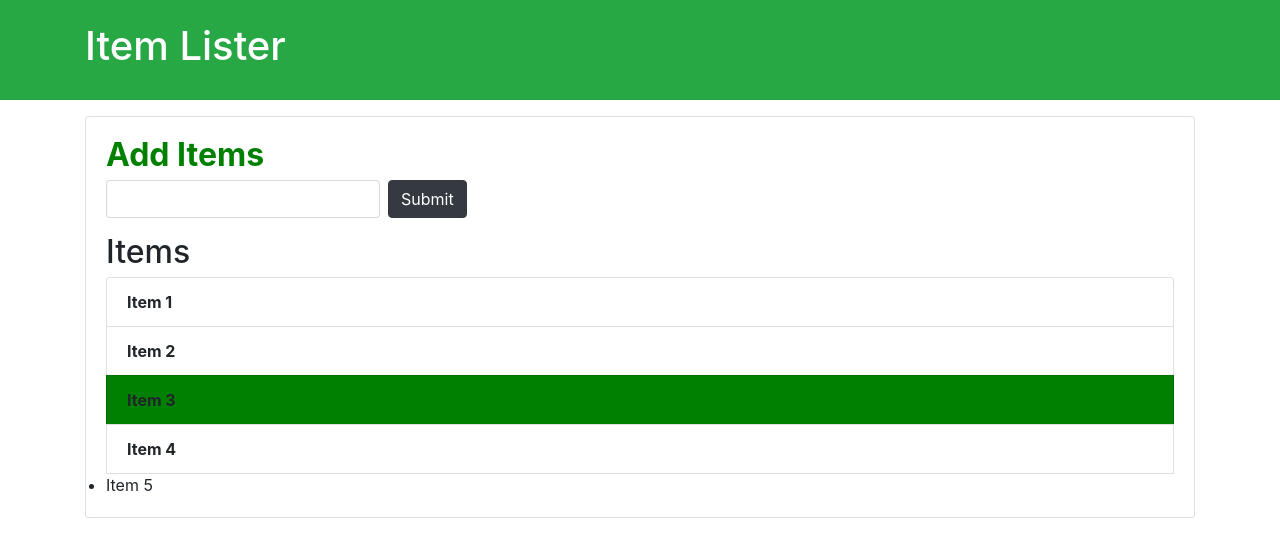
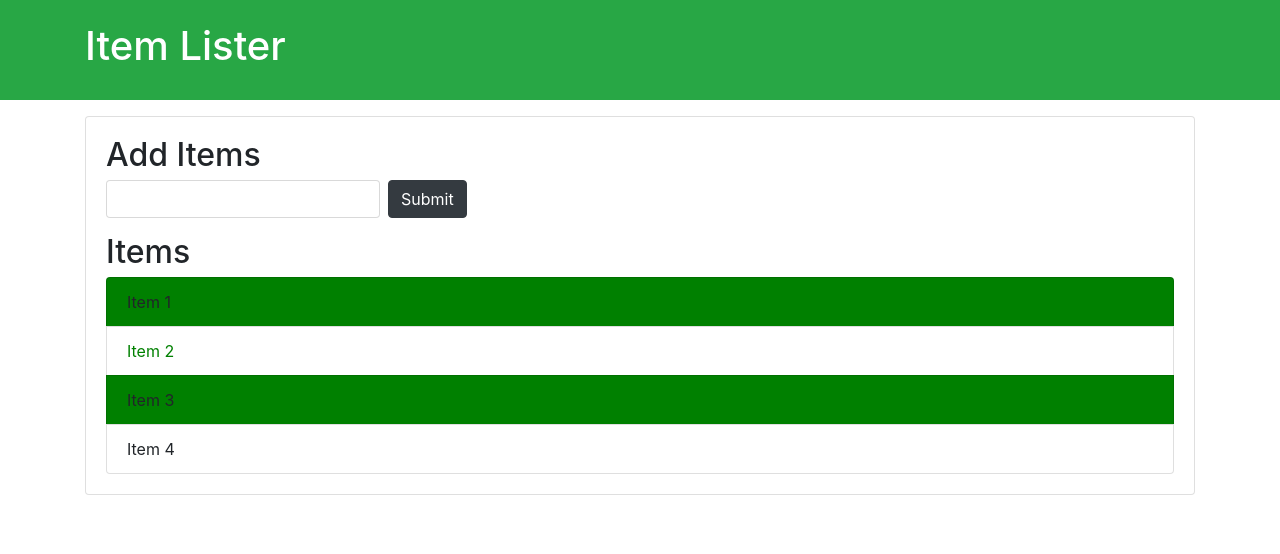
Before and after one commit to kirtimish/DOM-Project, a plain HTML site: page index.html in a window 1280 px wide. Drawn offline with nearby package versions, Linux system fonts and the light colour scheme.

Commit message:
querySelector changes

```diff
--- a/dom.js
+++ b/dom.js
@@ -19,21 +19,39 @@
 // header.innerText = "goodbye";
 
 // header.style.borderBottom = 'solid 3px black';
-var headtitle = document.querySelector(".title");
-headtitle.style.fontWeight = "bold";
-headtitle.style.color = "green";
+// var headtitle = document.querySelector(".title");
+// headtitle.style.fontWeight = "bold";
+// headtitle.style.color = "green";
 
-var items = document.getElementsByClassName("list-group-item");
-console.log(items);
-console.log(items[1]);
-items[2].style.background = "green";
+// var items = document.getElementsByClassName("list-group-item");
+// console.log(items);
+// console.log(items[1]);
+// items[2].style.background = "green";
 
-for(var i=0;i<items.length;i++){
-    items[i].style.fontWeight = "bold";
-}
+// for(var i=0;i<items.length;i++){
+//     items[i].style.fontWeight = "bold";
+// }
 
 // var item = document.getElementsByClassName("list-group-item");
 // console.log(item); No changes as list item does not contain class name "list-group-item".
 
-var item = document.getElementsByTagName("li");
-console.log(item); //OUTPUT - [li.list-group-item, li.list-group-item, li.list-group-item, li.list-group-item, li]
+// var item = document.getElementsByTagName("li");
+// console.log(item); OUTPUT - [li.list-group-item, li.list-group-item, li.list-group-item, li.list-group-item, li]
+
+
+// querySelector
+// var secondItem = document.querySelector(".list-group-item:nth-child(2)");
+// var thirdItem = document.querySelector(".list-group-item:nth-child(3)");
+
+// secondItem.style.background = "green";
+// thirdItem.style.display = "none";
+
+//querySelectorAll
+var items = document.querySelectorAll(".list-group-item");
+items[1].style.color = "green";
+
+var odd = document.querySelectorAll("li:nth-child(odd)");
+
+for(var i=0;i<odd.length;i++){
+    odd[i].style.background = "green";
+}
--- a/index.html
+++ b/index.html
@@ -26,7 +26,6 @@
       <li class="list-group-item">Item 2</li>
       <li class="list-group-item">Item 3</li>
       <li class="list-group-item">Item 4</li>
-      <li>Item 5</li>
     </ul>
    </div>
   </div>
```
